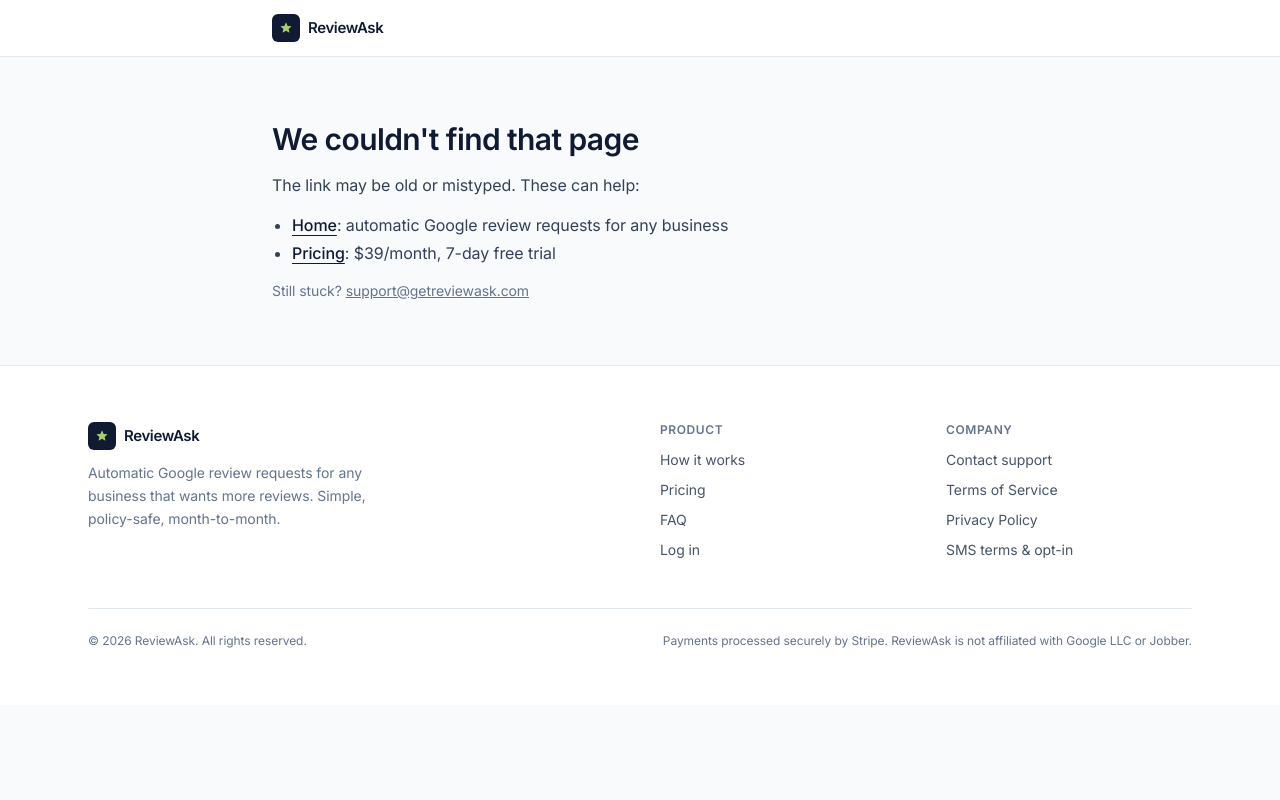
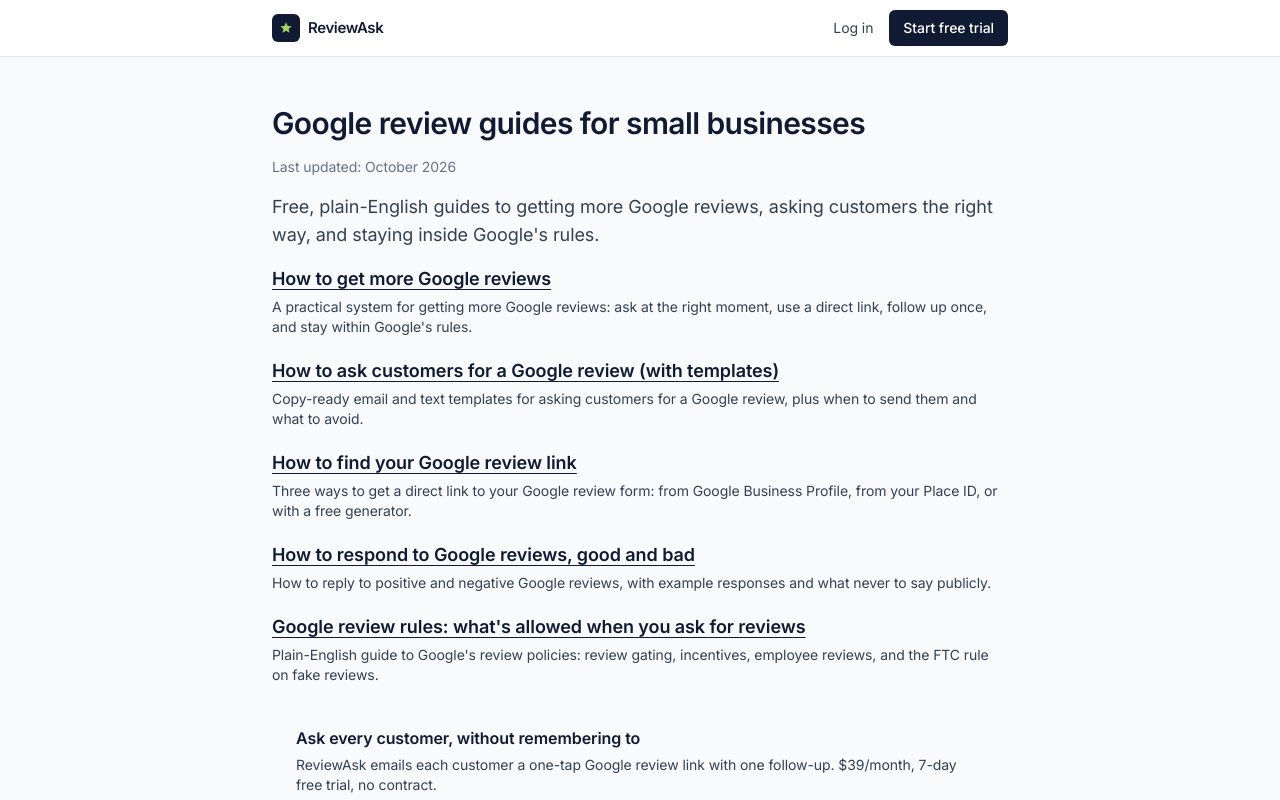
Before and after one commit to realnickd31/reviewask, a Next.js app in the folder app/: page /guides in a window 1280 px wide. Before the commit this address had no page. Shown: the top 800 px of the page. Built offline with nearby package versions, Linux system fonts and the light colour scheme.

Commit message:
Add /guides and /vs indexes, default OG image, pricing H1

```diff
--- a/app/app/for/[slug]/page.tsx
+++ b/app/app/for/[slug]/page.tsx
@@ -4,6 +4,7 @@ import type { Metadata } from "next";
 import Logo from "@/components/Logo";
 import Footer from "@/components/Footer";
 import { verticals, getVertical } from "@/lib/verticals";
+import { OG_IMAGES } from "@/lib/og";
 
 export const dynamicParams = false;
 export function generateStaticParams() { return verticals.map((v) => ({ slug: v.slug })); }
@@ -11,7 +12,7 @@ export async function generateMetadata({ params }: { params: Promise<{ slug: str
   const v = getVertical((await params).slug); if (!v) return {};
   const url = `/for/${v.slug}`;
   return { title: v.title, description: v.description, alternates: { canonical: url },
-    openGraph: { type: "website", siteName: "ReviewAsk", url, title: `${v.title} — ReviewAsk`, description: v.description },
+    openGraph: { type: "website", siteName: "ReviewAsk", url, title: `${v.title} — ReviewAsk`, description: v.description, images: OG_IMAGES },
     twitter: { card: "summary_large_image", title: `${v.title} — ReviewAsk`, description: v.description } };
 }
 const how = [
--- /dev/null
+++ b/app/app/guides/page.tsx
@@ -0,0 +1,3 @@
+import ArticleIndex, { indexMeta } from "@/components/ArticleIndex";
+export const metadata = indexMeta("guides", "Google Review Guides for Small Businesses | ReviewAsk", "Free, plain-English guides: get more Google reviews, ask customers, find your review link, respond to reviews, and stay inside Google's rules.");
+export default function Page() { return <ArticleIndex kind="guides" h1="Google review guides for small businesses" intro="Free, plain-English guides to getting more Google reviews, asking customers the right way, and staying inside Google's rules." />; }
--- a/app/app/layout.tsx
+++ b/app/app/layout.tsx
@@ -1,6 +1,7 @@
 import "./globals.css";
 import type { Metadata } from "next";
 import { Inter } from "next/font/google";
+import { OG_IMAGES } from "@/lib/og";
 import AnalyticsBeacon from "@/components/AnalyticsBeacon";
 
 const inter = Inter({ subsets: ["latin"], display: "swap" });
@@ -11,7 +12,7 @@ export const metadata: Metadata = {
   metadataBase: new URL("https://getreviewask.com"),
   title: { default: title, template: "%s — ReviewAsk" },
   description,
-  openGraph: { type: "website", siteName: "ReviewAsk", url: "https://getreviewask.com", title, description },
+  openGraph: { type: "website", siteName: "ReviewAsk", url: "https://getreviewask.com", title, description, images: OG_IMAGES },
   twitter: { card: "summary_large_image", title, description },
 };
 export const viewport = { themeColor: "#0a1224", width: "device-width", initialScale: 1 };
--- a/app/app/pricing/page.tsx
+++ b/app/app/pricing/page.tsx
@@ -2,5 +2,5 @@ import Link from "next/link";
 import Pricing from "@/components/Pricing";
 import Footer from "@/components/Footer";
 import Logo from "@/components/Logo";
-export const metadata = { title: "Pricing", description: "ReviewAsk is $39/month or $390/year (save $78). 200 review requests a month, 7-day free trial, no contract.", alternates: { canonical: "/pricing" } };
-export default function Page() { return <main id="main" className="bg-white"><header className="border-b border-slate-200"><div className="mx-auto flex h-14 max-w-5xl items-center gap-4 px-6"><Logo dark /><Link href="/login" className="ml-auto text-sm text-slate-700">Log in</Link><Link href="/signup" className="btn-navy px-3.5 py-2">Start free trial</Link></div></header><Pricing /><p className="pb-16 text-center text-sm text-slate-600">Questions? See the <Link href="/#faq" className="underline underline-offset-4">FAQ</Link></p><Footer /></main>; }
+export const metadata = { title: { absolute: "ReviewAsk Pricing: $39/month Google Review Requests, No Contract" }, description: "ReviewAsk is $39/month or $390/year (save $78) for automatic Google review requests: 200 requests a month, 7-day free trial, no contract.", alternates: { canonical: "/pricing" } };
+export default function Page() { return <main id="main" className="bg-white"><header className="border-b border-slate-200"><div className="mx-auto flex h-14 max-w-5xl items-center gap-4 px-6"><Logo dark /><Link href="/login" className="ml-auto text-sm text-slate-700">Log in</Link><Link href="/signup" className="btn-navy px-3.5 py-2">Start free trial</Link></div></header><h1 className="mx-auto max-w-3xl px-6 pt-14 text-center text-3xl font-semibold tracking-tight text-navy-900 sm:text-4xl">Simple pricing: $39/month, no contract.</h1><Pricing /><p className="pb-16 text-center text-sm text-slate-600">Questions? See the <Link href="/#faq" className="underline underline-offset-4">FAQ</Link></p><Footer /></main>; }
--- a/app/app/sitemap.ts
+++ b/app/app/sitemap.ts
@@ -3,5 +3,5 @@ import { verticals } from "@/lib/verticals";
 import { articles } from "@/lib/articles";
 export default function sitemap(): MetadataRoute.Sitemap {
   const b = "https://getreviewask.com";
-  return [...["", "/pricing", "/signup", "/tools/review-link", "/sms", "/privacy", "/terms"], ...articles.map((a) => `/${a.kind}/${a.slug}`), ...verticals.map((v) => `/for/${v.slug}`)].map((p) => ({ url: b + p, lastModified: new Date("2026-10-29") }));
+  return [...["", "/pricing", "/signup", "/tools/review-link", "/sms", "/privacy", "/terms", "/guides", "/vs"], ...articles.map((a) => `/${a.kind}/${a.slug}`), ...verticals.map((v) => `/for/${v.slug}`)].map((p) => ({ url: b + p, lastModified: new Date("2026-10-29") }));
 }
--- a/app/app/tools/review-link/page.tsx
+++ b/app/app/tools/review-link/page.tsx
@@ -1,6 +1,7 @@
 import Link from "next/link";
 import Legal from "@/components/Legal";
 import ReviewLinkTool from "@/components/ReviewLinkTool";
+import { OG_IMAGES } from "@/lib/og";
 const faqs = [
   { q: "What is a Google review link?", a: "A direct URL that opens your business's Google review form, so customers can leave a review in one tap instead of searching for you on Maps." },
   { q: "Is this review link generator free?", a: "Yes. It runs in your browser, needs no signup, and the link never expires as long as your Google Business Profile exists." },
@@ -11,7 +12,7 @@ export const metadata = {
   title: { absolute: "Free Google Review Link Generator: Paste Your Google Maps Link | ReviewAsk" },
   description: "Paste your Google Maps link and get a direct Google review link in seconds. No Place ID needed. Free, no signup. Customers land straight on your review form.",
   alternates: { canonical: "/tools/review-link" },
-  openGraph: { title: "Free Google Review Link Generator", description: "Make a one-tap Google review link for your business. Free, no signup.", url: "https://getreviewask.com/tools/review-link" },
+  openGraph: { title: "Free Google Review Link Generator", description: "Make a one-tap Google review link for your business. Free, no signup.", url: "https://getreviewask.com/tools/review-link", images: OG_IMAGES },
 };
 export default function Page() { return <Legal title="Free Google review link generator">
   <script type="application/ld+json" dangerouslySetInnerHTML={{ __html: JSON.stringify([{ "@context": "https://schema.org", "@type": "WebApplication", name: "Google Review Link Generator", url: "https://getreviewask.com/tools/review-link", applicationCategory: "BusinessApplication", operatingSystem: "Web", offers: { "@type": "Offer", price: "0", priceCurrency: "USD" } }, { "@context": "https://schema.org", "@type": "FAQPage", mainEntity: faqs.map((f) => ({ "@type": "Question", name: f.q, acceptedAnswer: { "@type": "Answer", text: f.a } })) }]) }} />
--- /dev/null
+++ b/app/app/vs/page.tsx
@@ -0,0 +1,3 @@
+import ArticleIndex, { indexMeta } from "@/components/ArticleIndex";
+export const metadata = indexMeta("vs", "ReviewAsk vs Podium, Birdeye, NiceJob & More | ReviewAsk", "Side-by-side comparisons of price, contracts, and features. ReviewAsk is $39/month with no contract.");
+export default function Page() { return <ArticleIndex kind="vs" h1="ReviewAsk compared" intro="Side-by-side comparisons of price, contracts, and features. ReviewAsk is $39/month with no contract." />; }
--- /dev/null
+++ b/app/components/ArticleIndex.tsx
@@ -0,0 +1,19 @@
+import Link from "next/link";
+import type { Metadata } from "next";
+import Legal from "./Legal";
+import { articles, type Article } from "@/lib/articles";
+import { OG_IMAGES } from "@/lib/og";
+export function indexMeta(kind: Article["kind"], title: string, description: string): Metadata {
+  const url = `/${kind}`;
+  return { title: { absolute: title }, description, alternates: { canonical: url },
+    openGraph: { type: "website", siteName: "ReviewAsk", url, title, description, images: OG_IMAGES },
+    twitter: { card: "summary_large_image", title, description, images: OG_IMAGES.map((i) => i.url) } };
+}
+export default function ArticleIndex({ kind, h1, intro }: { kind: Article["kind"]; h1: string; intro: string }) {
+  const list = articles.filter((a) => a.kind === kind);
+  return <Legal title={h1}>
+    <p className="text-lg">{intro}</p>
+    <ul className="space-y-5">{list.map((a) => <li key={a.slug}><Link href={`/${a.kind}/${a.slug}`} className="text-lg font-semibold underline underline-offset-4">{a.h1}</Link><p className="mt-1 text-sm">{a.description}</p></li>)}</ul>
+    <div className="mt-8 rounded-xl bg-slate-50 p-6"><p className="font-semibold text-navy-900">Ask every customer, without remembering to</p><p className="mt-1 text-sm">ReviewAsk emails each customer a one-tap Google review link with one follow-up. $39/month, 7-day free trial, no contract.</p><div className="mt-4 flex flex-wrap gap-3"><Link href="/signup" className="btn-navy px-5 py-2.5 !text-white no-underline">Start free trial</Link><Link href="/tools/review-link" className="px-2 py-2.5 text-sm underline underline-offset-4">Get your review link free</Link></div></div>
+  </Legal>;
+}
--- a/app/components/ArticlePage.tsx
+++ b/app/components/ArticlePage.tsx
@@ -2,11 +2,12 @@ import Link from "next/link";
 import type { Metadata } from "next";
 import Legal from "./Legal";
 import type { Article } from "@/lib/articles";
+import { OG_IMAGES } from "@/lib/og";
 export function articleMeta(a: Article): Metadata {
   const url = `/${a.kind}/${a.slug}`;
   return { title: { absolute: `${a.title} | ReviewAsk` }, description: a.description, alternates: { canonical: url },
-    openGraph: { type: "article", siteName: "ReviewAsk", url, title: a.title, description: a.description },
-    twitter: { card: "summary_large_image", title: a.title, description: a.description } };
+    openGraph: { type: "article", siteName: "ReviewAsk", url, title: a.title, description: a.description, images: OG_IMAGES },
+    twitter: { card: "summary_large_image", title: a.title, description: a.description, images: OG_IMAGES.map((i) => i.url) } };
 }
 const LINKS: [string, string][] = [["free Google review link generator", "/tools/review-link"], ["start a free trial", "/signup"]];
 const md = (t: string) => t.split(/(\[[^\]]+\]\(\/[^)]+\))/).map((s, i) => { const m = s.match(/^\[([^\]]+)\]\((\/[^)]+)\)$/); return m ? <Link key={i} href={m[2]}>{m[1]}</Link> : s; });
--- /dev/null
+++ b/app/lib/og.ts
@@ -0,0 +1,3 @@
+// Default social image (served by app/opengraph-image.tsx). Routes that set their own
+// `openGraph` object replace the root one, so they must include this explicitly.
+export const OG_IMAGES = [{ url: "/opengraph-image", width: 1200, height: 630, alt: "ReviewAsk — automatic Google review requests, $39/month" }];
```
